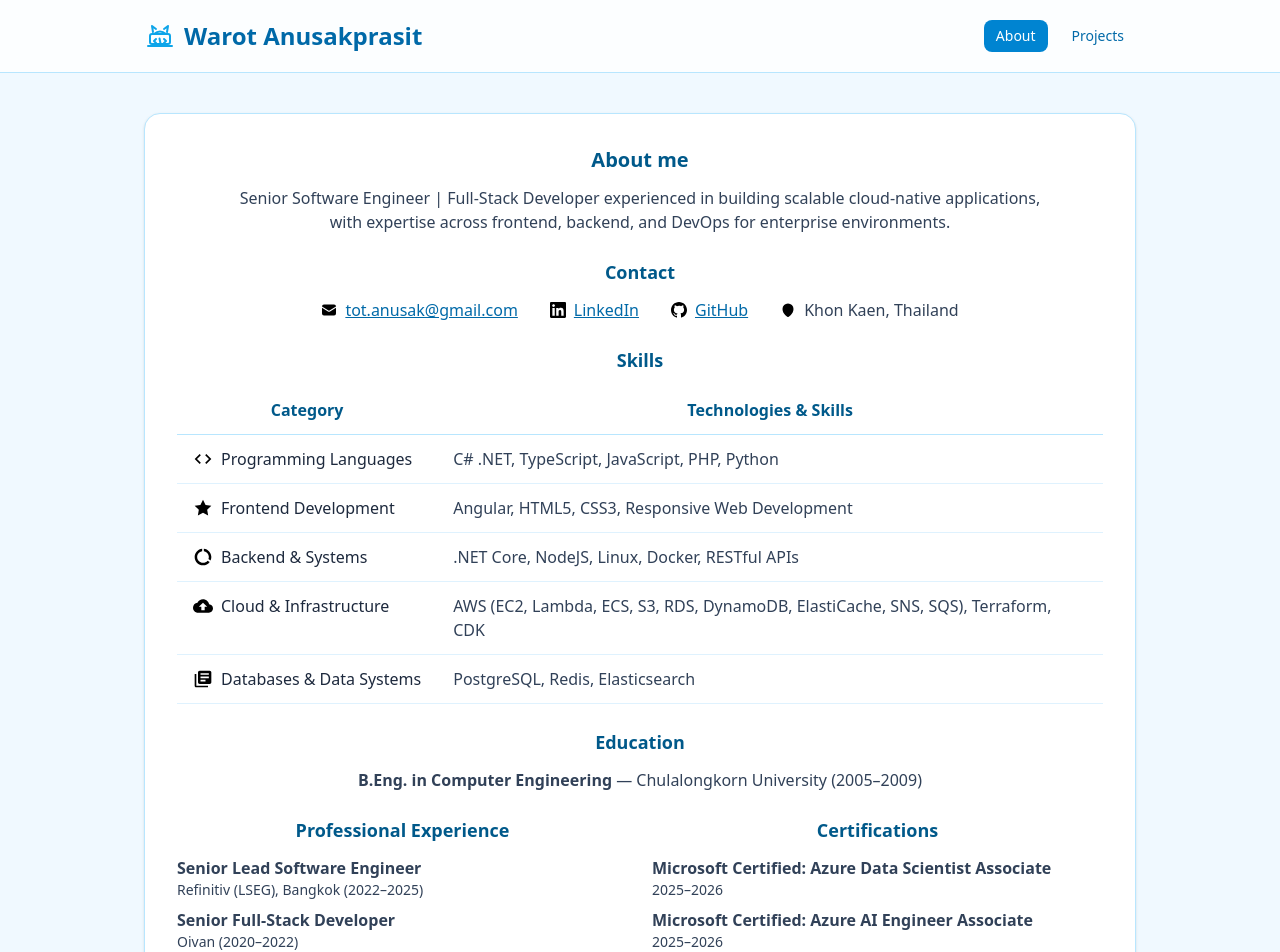
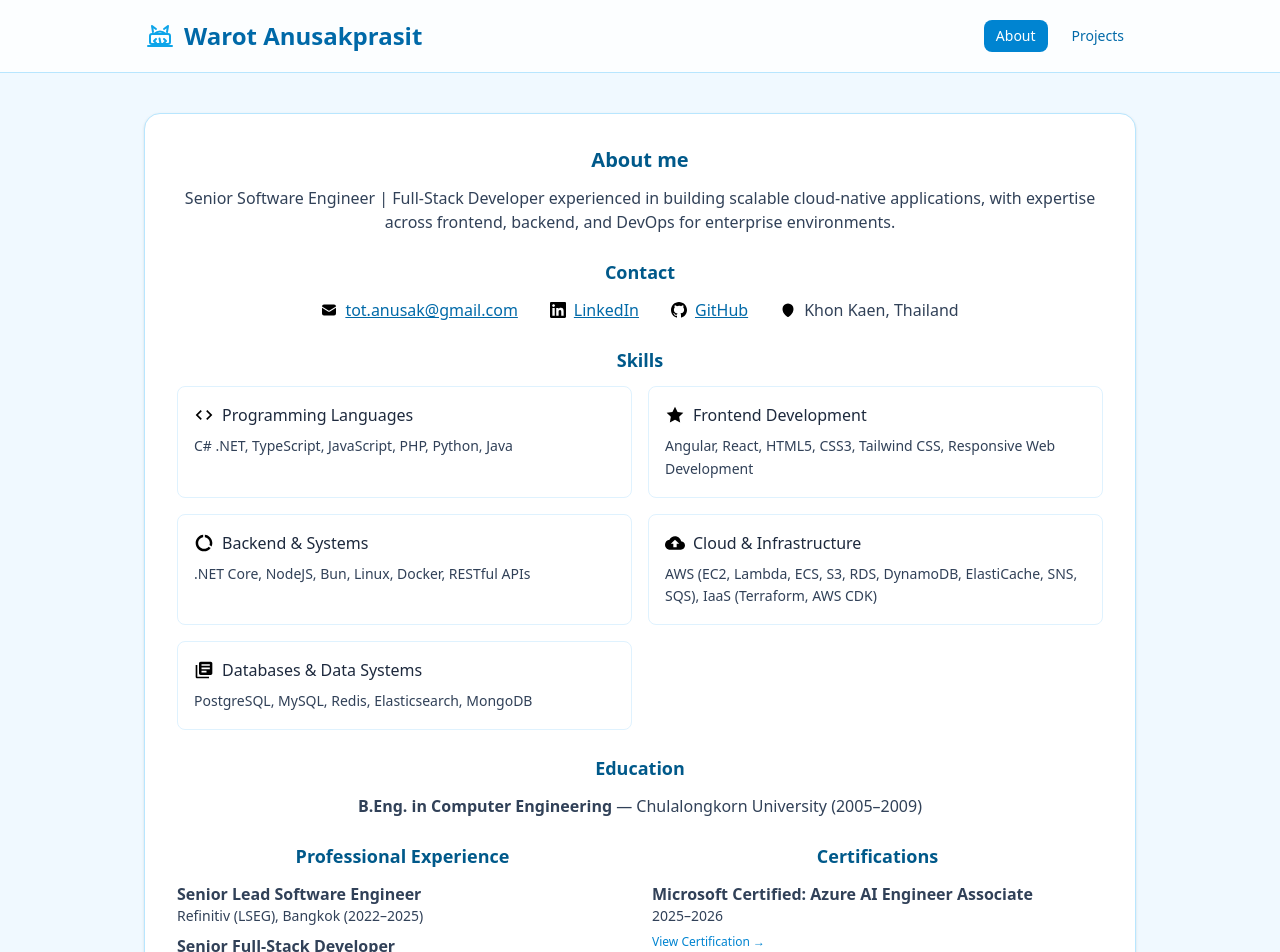
Before and after one commit to warot-a/warot-a.github.io, a React (Vite) app: page / in a window 1280 px wide. Shown: the top 952 px of the page. Built offline with nearby package versions, Linux system fonts and the light colour scheme.

Commit message:
Content updated

```diff
--- a/src/components/About.tsx
+++ b/src/components/About.tsx
@@ -9,7 +9,7 @@ function About() {
     <div className="space-y-6">
       <h2 className="mb-3 text-xl font-semibold text-sky-800 text-center">About me</h2>
       <p className="text-slate-700 text-center">
-        Senior Software Engineer | Full-Stack Developer experienced in building scalable cloud-native applications,<br /> with expertise across frontend, backend, and DevOps for enterprise environments.
+        Senior Software Engineer | Full-Stack Developer experienced in building scalable cloud-native applications, with expertise across frontend, backend, and DevOps for enterprise environments.
       </p>
 
       <div>
--- a/src/components/Certifications.tsx
+++ b/src/components/Certifications.tsx
@@ -4,6 +4,7 @@ interface Certification {
   id: number;
   name: string;
   period: string;
+  url?: string;
 }
 
 function Certifications() {
@@ -16,6 +17,17 @@ function Certifications() {
           <li key={certification.id}>
             <strong>{certification.name}</strong>
             <div className="text-sm">{certification.period}</div>
+            {certification.url && (
+              <a
+                href={certification.url}
+                target="_blank"
+                rel="noopener noreferrer"
+                className="inline-block mt-2 text-xs text-sky-600 hover:text-sky-800 font-medium"
+                onClick={(e) => e.stopPropagation()}
+              >
+                View Certification →
+              </a>
+            )}
           </li>
         ))}
       </ul>
--- a/src/components/Skills.tsx
+++ b/src/components/Skills.tsx
@@ -3,34 +3,7 @@ import skillsData from '../data/skills.json';
 function Skills() {
   return (
     <div className="overflow-x-auto">
-      <table className="w-full border-collapse hidden md:table">
-        <thead>
-          <tr className="border-b border-sky-200">
-            <th className="text-center py-3 px-4 font-semibold text-sky-800">Category</th>
-            <th className="text-center py-3 px-4 font-semibold text-sky-800">Technologies & Skills</th>
-          </tr>
-        </thead>
-        <tbody>
-          {skillsData.map((skill) => (
-            <tr key={skill.id} className="border-b border-sky-100 hover:bg-sky-50">
-              <td className="py-3 px-4 align-top">
-                <div className="flex items-center gap-2">
-                  <img
-                    src={`/${skill.icon}`}
-                    alt={skill.category}
-                    className="w-5 h-5 text-sky-600"
-                  />
-                  <span className="font-medium text-slate-800 whitespace-nowrap">{skill.category}</span>
-                </div>
-              </td>
-              <td className="py-3 px-4 text-slate-700">{skill.skills}</td>
-            </tr>
-          ))}
-        </tbody>
-      </table>
-
-      {/* Mobile responsive layout */}
-      <div className="md:hidden space-y-4">
+      <div className="grid grid-cols-1 lg:grid-cols-2 gap-4">
       {skillsData.map((skill) => (
         <div key={skill.id} className="border border-sky-100 rounded-lg p-4 hover:bg-sky-50">
         <div className="flex items-center gap-2 mb-2">
--- a/src/data/certifications.json
+++ b/src/data/certifications.json
@@ -1,22 +1,26 @@
 [
   {
     "id": 1,
-    "name": "Microsoft Certified: Azure Data Scientist Associate",
-    "period": "2025–2026"
+    "name": "Microsoft Certified: Azure AI Engineer Associate",
+    "period": "2025–2026",
+    "url": "https://learn.microsoft.com/en-us/users/warotanusakprasit-6705/credentials/certification/azure-ai-engineer"
   },
   {
     "id": 2,
-    "name": "Microsoft Certified: Azure AI Engineer Associate",
-    "period": "2025–2026"
+    "name": "Microsoft Certified: Azure Data Scientist Associate",
+    "period": "2025–2026",
+    "url": "https://learn.microsoft.com/en-us/users/warotanusakprasit-6705/credentials/certification/azure-data-scientist"
   },
   {
     "id": 3,
     "name": "Microsoft Certified: Azure AI Fundamentals",
-    "period": "2025"
+    "period": "2025",
+    "url": "https://learn.microsoft.com/en-us/users/warotanusakprasit-6705/credentials/certification/azure-ai-fundamentals"
   },
   {
     "id": 4,
     "name": "Microsoft Certified: Azure Fundamentals",
-    "period": "2023"
+    "period": "2023",
+    "url": "https://learn.microsoft.com/en-us/users/warotanusakprasit-6705/credentials/certification/azure-fundamentals"
   }
 ]
--- a/src/data/skills.json
+++ b/src/data/skills.json
@@ -3,30 +3,30 @@
     "id": 1,
     "category": "Programming Languages",
     "icon": "programming.svg",
-    "skills": "C# .NET, TypeScript, JavaScript, PHP, Python"
+    "skills": "C# .NET, TypeScript, JavaScript, PHP, Python, Java"
   },
   {
     "id": 2,
     "category": "Frontend Development",
     "icon": "frontend.svg",
-    "skills": "Angular, HTML5, CSS3, Responsive Web Development"
+    "skills": "Angular, React, HTML5, CSS3, Tailwind CSS, Responsive Web Development"
   },
   {
     "id": 3,
     "category": "Backend & Systems",
     "icon": "backend.svg",
-    "skills": ".NET Core, NodeJS, Linux, Docker, RESTful APIs"
+    "skills": ".NET Core, NodeJS, Bun, Linux, Docker, RESTful APIs"
   },
   {
     "id": 4,
     "category": "Cloud & Infrastructure",
     "icon": "cloud.svg",
-    "skills": "AWS (EC2, Lambda, ECS, S3, RDS, DynamoDB, ElastiCache, SNS, SQS), Terraform, CDK"
+    "skills": "AWS (EC2, Lambda, ECS, S3, RDS, DynamoDB, ElastiCache, SNS, SQS), IaaS (Terraform, AWS CDK)"
   },
   {
     "id": 5,
     "category": "Databases & Data Systems",
     "icon": "database.svg",
-    "skills": "PostgreSQL, Redis, Elasticsearch"
+    "skills": "PostgreSQL, MySQL, Redis, Elasticsearch, MongoDB"
   }
 ]
```
Lines whose indentation alone changed are shown as unchanged.
